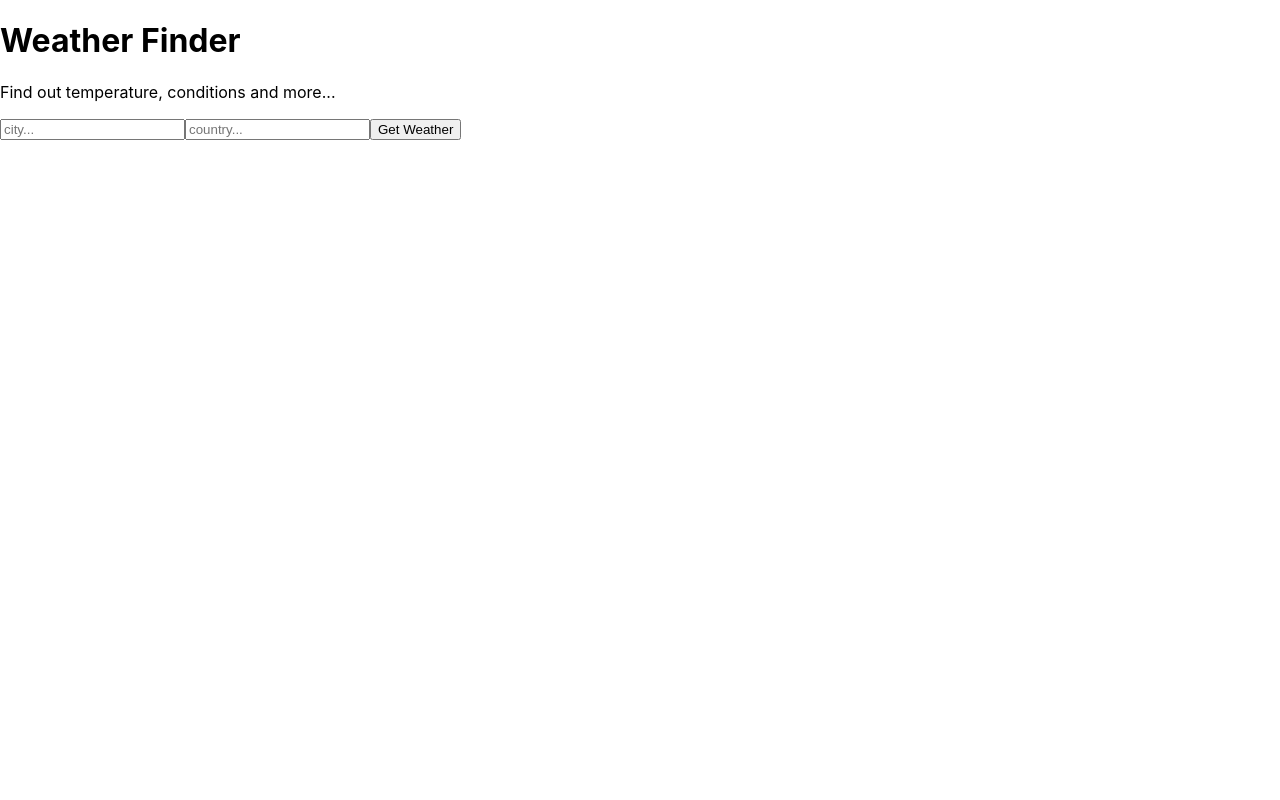
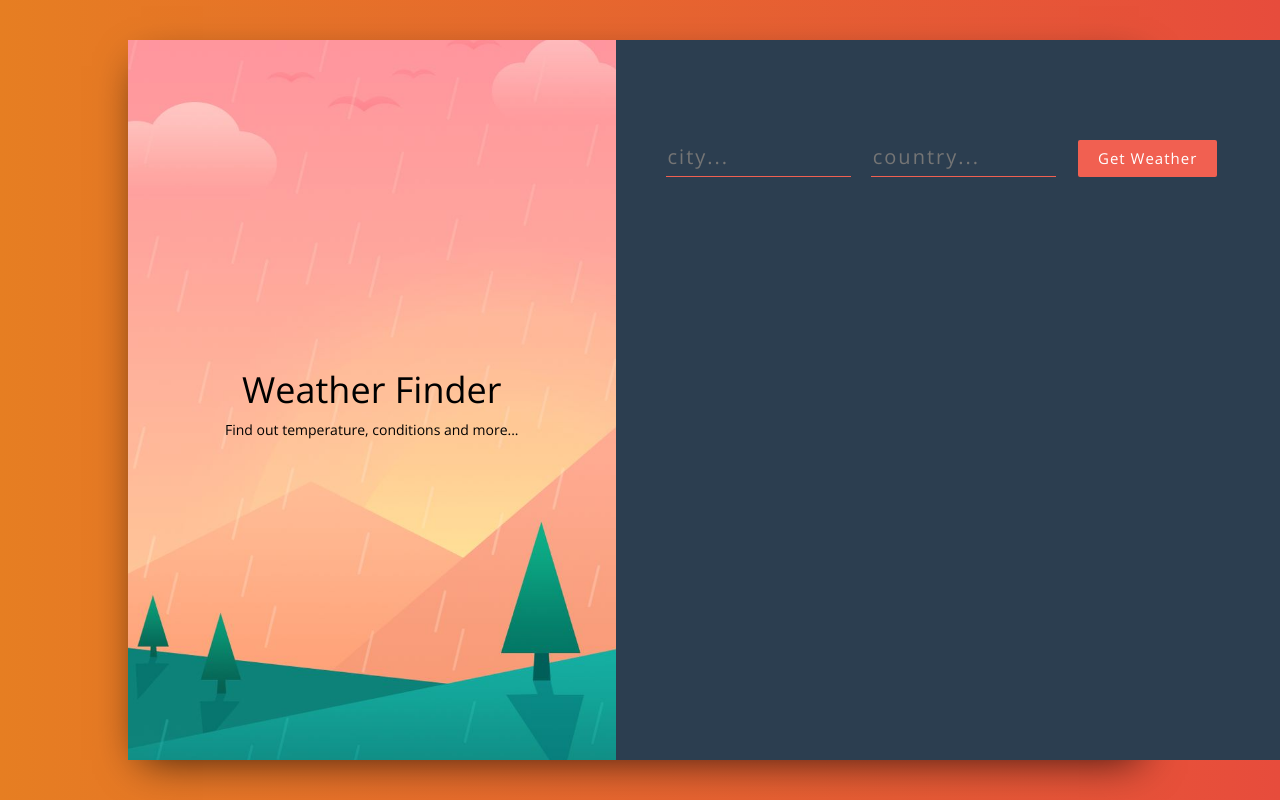
Before and after one commit to ibmiti/Weather-app, a React (Create React App) app: page / in a window 1280 px wide. Built offline with nearby package versions, Linux system fonts and the light colour scheme.

Commit message:
finishing weather application added css, and boot strap

```diff
--- a/package.json
+++ b/package.json
@@ -3,6 +3,7 @@
   "version": "0.1.0",
   "private": true,
   "dependencies": {
+    "bootstrap": "3.3.7",
     "react": "^16.7.0",
     "react-dom": "^16.7.0",
     "react-scripts": "2.1.3"
--- a/src/App.css
+++ b/src/App.css
@@ -0,0 +1,127 @@
+@import url('https://fonts.googleapis.com/css?family=Merriweather:100,200,300,300i,400,400i,700');
+@import url('https://fonts.googleapis.com/css?family=Roboto+Slab:400,700');
+@import url('https://fonts.googleapis.com/css?family=Open+Sans:300,400');
+
+body {
+  font-family: "Open Sans", serif;
+}
+
+.wrapper {
+  background: linear-gradient(to right, #e67e22, #e74c3c);
+  height: 100vh;
+  display: flex;
+  justify-content: center;
+  align-items: center;
+}
+
+.main {
+  height: 90vh;
+  background: #fff;
+  box-shadow: 0px 13px 40px -13px rgba(0,0,0,0.75);
+  width: 80%;
+  margin: 0 auto;
+}
+
+.title-container {
+  height: 90vh;
+  background: url("img/bg.jpg") center center no-repeat;
+  background-size: cover;
+  display: flex;
+  align-items: center;
+  justify-content: center;
+  text-align: center;
+  color: #000;
+}
+
+.title-container__title {
+  font-size: 50px;
+  letter-spacing: 2px;
+  line-height: 1.3;
+  font-family: 'Roboto Slab', serif;
+}
+
+.title-container__subtitle {
+  font-style: italic;
+  font-weight: 100;
+  letter-spacing: 1px;
+  line-height: 1.5;
+  font-family: "Merriweather", serif;
+}
+
+.form-container {
+  background-color: #2c3e50;
+  height: 90vh;
+  padding-top: 100px;
+  padding-left: 50px;
+}
+
+input[type="text"] {
+  background-color: transparent;
+  border: 0;
+  border-bottom: solid 1px #f16051;
+  width: 30%;
+  padding-bottom: 4px;
+  color: #fff !important;
+  font-weight: lighter;
+  letter-spacing: 2px;
+  margin-bottom: 30px;
+  margin-right: 20px;
+  font-size: 20px;
+}
+
+input[type="text"] {
+    outline: none;
+}
+
+input:-webkit-autofill {
+    -webkit-box-shadow: 0 0 0 30px #2c3e50 inset;
+    -webkit-text-fill-color: #fff !important;
+}
+
+button {
+  border: 0;
+  padding: 8px 20px;
+  margin: 0 2px;
+  border-radius: 2px;
+  font-weight: lighter;
+  letter-spacing: 1px;
+  font-size: 15px;
+  cursor: pointer;
+  background-color: #f16051;
+  color: #fff;
+  font-weight: 100;
+}
+
+button:active {
+  outline: none;
+}
+
+.weather__info {
+  width: 60%;
+  font-size: 20px;
+  font-weight: 200;
+  letter-spacing: 2px;
+}
+
+.weather__key {
+  color: #f16051;
+  border-bottom: solid 2px rgba(255,255,255,0.06);
+  padding: 20px 0 20px 0;
+  font-weight: 400;
+}
+
+.weather__key:last-child {
+  border: 0;
+}
+
+.weather__value {
+  color: #fff;
+  font-weight: 200;
+}
+
+.weather__error {
+  color: #f16051;
+  font-size: 20px;
+  letter-spacing: 1px;
+  font-weight: 200;
+}
--- a/src/App.js
+++ b/src/App.js
@@ -47,7 +47,14 @@
   render() {
     return (
       <div>
+        <div className="wrapper">
+          <div className="main">
+            <div className="container">
+              <div className="row">
+                <div className="col-xs-5 title-container">
                     <Titles />
+                </div>
+                <div className="col-xs-7 form-container">
                   <Form getWeather={this.getWeather}/>
                   <Weather
                     temperature={this.state.temperature}
@@ -58,6 +65,11 @@
                     error={this.state.error}
                   />
                 </div>
+              </div>
+            </div>
+          </div>
+        </div>
+      </div>
     );
   }
 };
--- a/src/components/Titles.js
+++ b/src/components/Titles.js
@@ -4,8 +4,8 @@
   render() {
     return (
       <div>
-        <h1>Weather Finder</h1>
-        <p>Find out temperature, conditions and more...</p>
+        <h1 className="title-container_title">Weather Finder</h1>
+        <p className="title-container_title">Find out temperature, conditions and more...</p>
       </div>
     );
   }
--- a/src/components/Weather.js
+++ b/src/components/Weather.js
@@ -3,12 +3,29 @@
 class Weather extends React.Component {
   render() {
     return (
-      <div>
-        {this.props.city && this.props.country && <p>Location: { this.props.city }, { this.props.country }</p> }
-        {this.props.temperature && <p>Temperature: { this.props.temperature }</p> }
-        {this.props.humidity && <p>Humidity: { this.props.humidity }</p> }
-        {this.props.description && <p>Conditions: { this.props.description }</p> }
-        {this.props.error && <p> { this.props.error }</p> }
+      <div className="weather__info">
+        {
+          this.props.city && this.props.country && <p className="weather__key">Location:
+          <span className="weather__value"> { this.props.city }, { this.props.country }</span>
+          </p>
+        }
+        {
+          this.props.temperature && <p className="weather__key">Temperature:
+          <span className="weather__value"> { this.props.temperature }</span>
+          </p>
+        }
+        {
+          this.props.humidity && <p className="weather__key">Humidity:
+          <span className="weather__value"> { this.props.humidity }</span>
+          </p>
+         }
+        {
+          this.props.description && <p className="weather__key">Conditions:
+           <span className="weather__value"> { this.props.description }</span>
+           </p>
+        }
+        {
+          this.props.error && <p> { this.props.error }</p> }
       </div>
     );
   }
--- a/src/index.js
+++ b/src/index.js
@@ -1,6 +1,7 @@
 import React from 'react';
 import ReactDOM from 'react-dom';
-import './index.css';
+import 'bootstrap/dist/css/bootstrap.min.css';
+import "./App.css";
 import App from './App';
 import * as serviceWorker from './serviceWorker';
 
```
Also changed, not shown: src/img/bg.jpg (added), 1 other file (tests, documents, lock files or other folders). Lines whose indentation alone changed are shown as unchanged.
